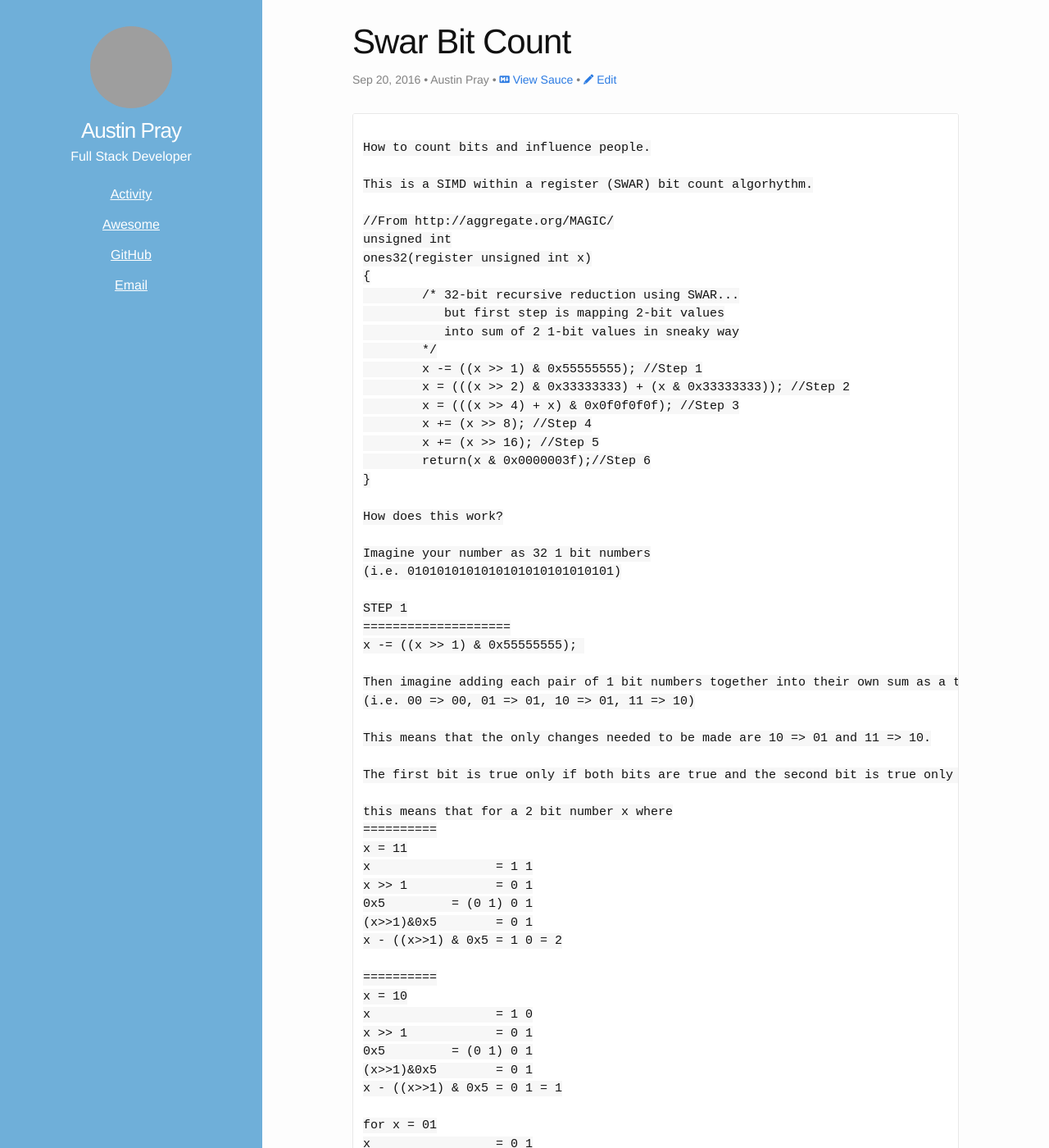
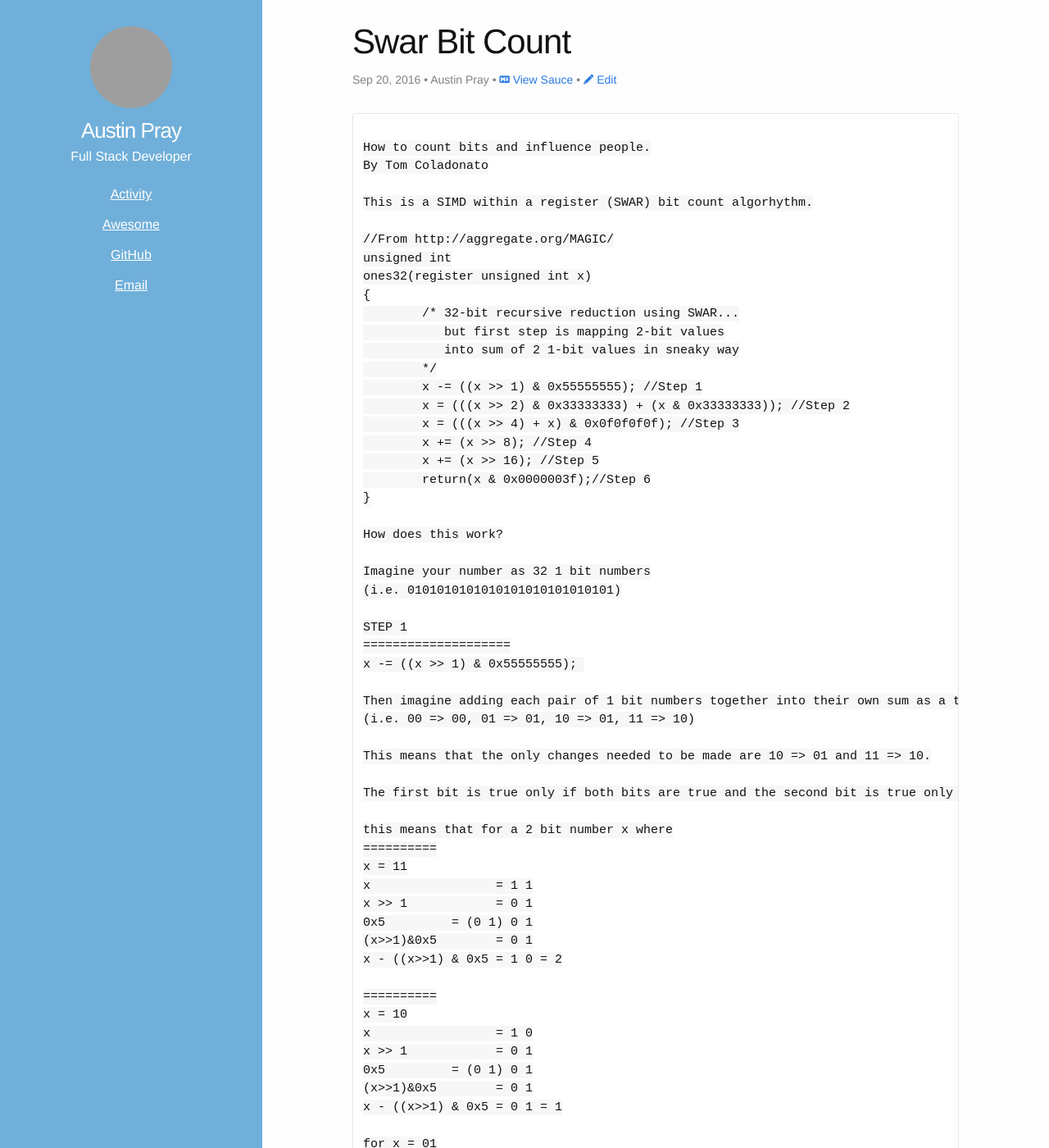
Before and after one commit to austinpray/austinpray.com, a Jekyll site: the page built from _posts/2016-09-20-SWAR-bit-count.md, in a window 1280 px wide and 1400 px high. Shown: the whole window at 82% size. Built offline with Jekyll 4.4.1, drawn with Linux system fonts in a browser that asks for light colours; comment, search, counter and statistics services are not loaded; some of the changed text lies outside the part shown; grey boxes are pictures that could not be loaded.

Commit message:
Update 2016-09-20-SWAR-bit-count.md
Lol added author

````diff
--- a/_posts/2016-09-20-SWAR-bit-count.md
+++ b/_posts/2016-09-20-SWAR-bit-count.md
@@ -1,6 +1,7 @@
 ```
 
 How to count bits and influence people.
+By Tom Coladonato
 
 This is a SIMD within a register (SWAR) bit count algorhythm.
 
````
